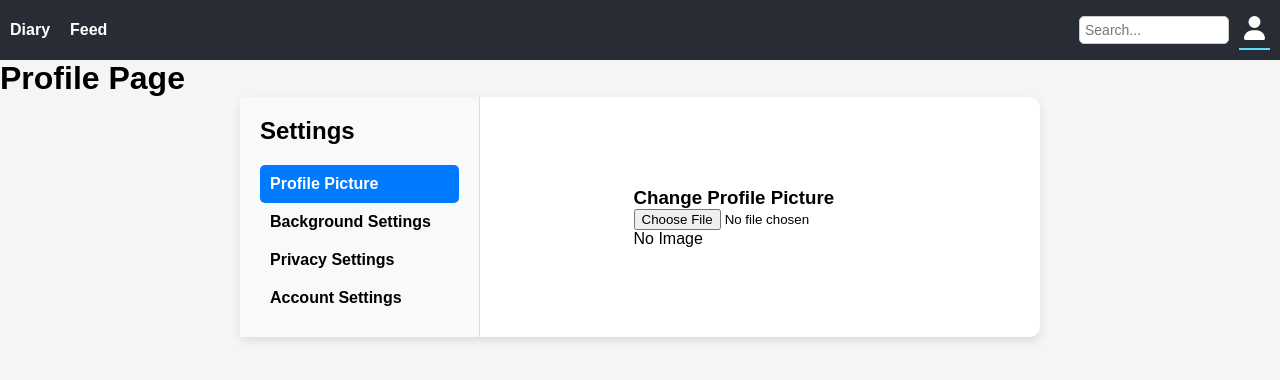
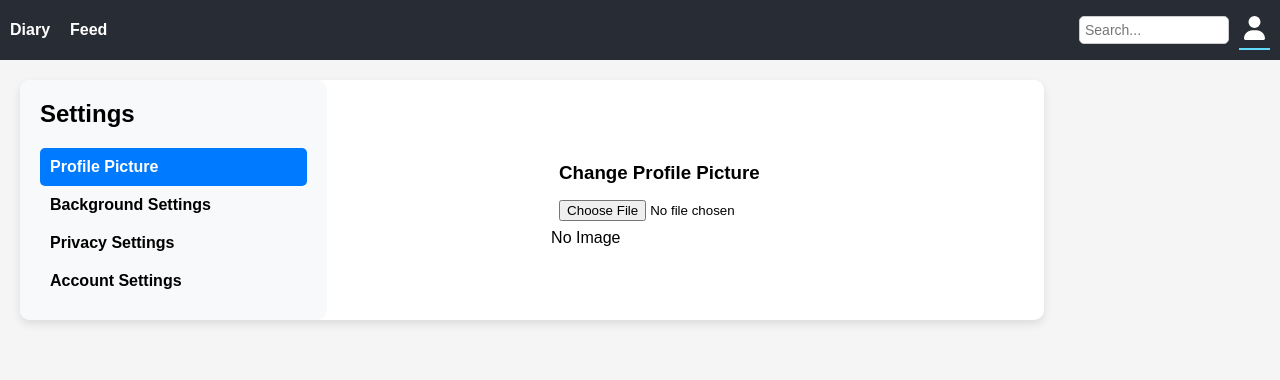
Before and after one commit to sashashreyder/livejournal, a React (Vite) app: page /profile in a window 1280 px wide. Shown: the top 380 px of the page. Built offline with nearby package versions, Linux system fonts and the light colour scheme.

Commit message:
profile updates

```diff
--- a/src/pages/Profile/Profile.jsx
+++ b/src/pages/Profile/Profile.jsx
@@ -1,10 +1,9 @@
 import ProfileSettings from "./ProfileSettings";
-import "../../styles/Profile.css"; // Импортируем стили из папки styles
+import "../../styles/Profile.css";
 
 function Profile() {
     return (
         <div className="profile-container">
-            <h1>Profile Page</h1>
             <ProfileSettings />
         </div>
     );
--- a/src/styles/Profile.css
+++ b/src/styles/Profile.css
@@ -1,7 +1,7 @@
 .settings-container {
     display: flex;
-    width: 800px;
-    margin: auto;
+    max-width: 80%;
+    margin: 20px;
     background: #fff;
     border-radius: 10px;
     box-shadow: 0px 4px 10px rgba(0, 0, 0, 0.1);
@@ -12,7 +12,7 @@
     width: 30%;
     padding: 20px;
     background: #f8f9fa;
-    border-right: 1px solid #ddd;
+    border-radius: 10px;
 }
 
 .settings-menu h2 {
@@ -39,7 +39,10 @@
 /* Content Section */
 .settings-content {
     margin: auto;
-    padding: 20px;
+}
+
+.settings-content h3, input {
+    padding: 8px;
 }
 
 /* Avatar & Background */
```
